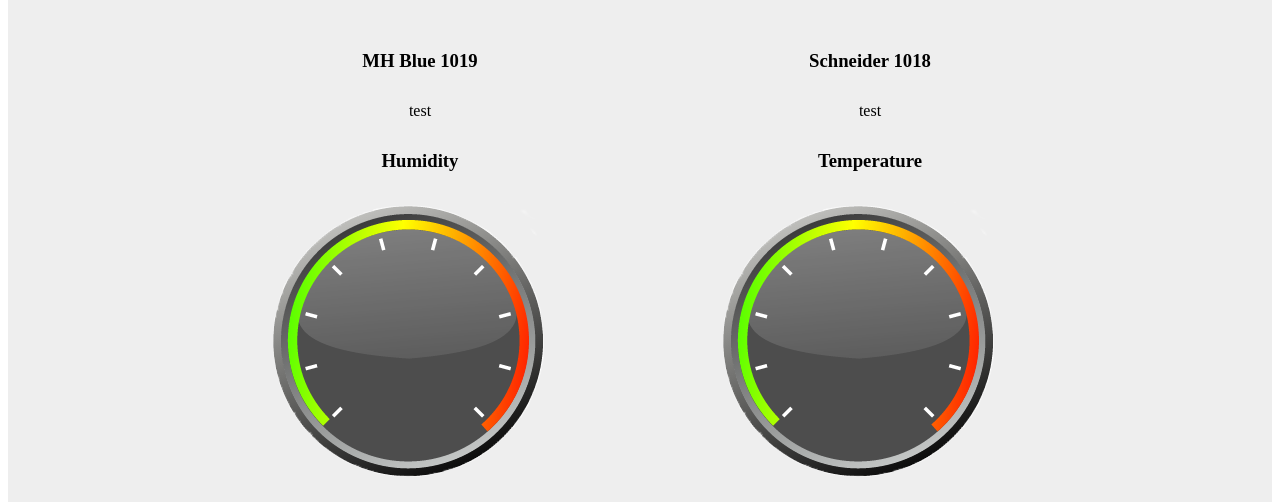
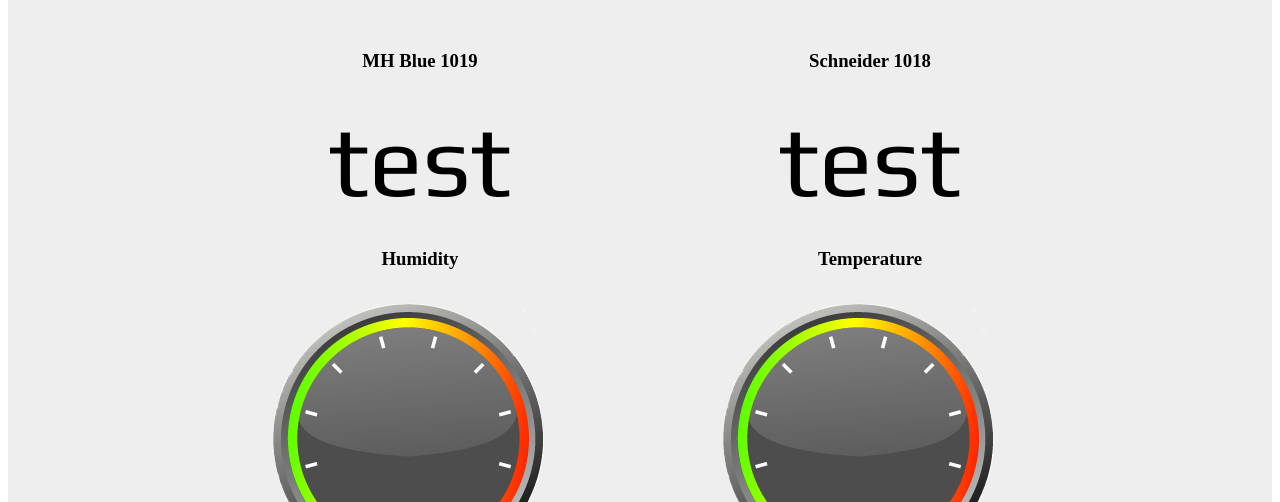
Before and after one commit to alicegugu/sensor_meter, a Django app: page / in a window 1280 px wide. Shown: the part 85-587 px from the top of the page. Run offline with Django 3.2, Linux system fonts and the light colour scheme; some libraries are stand-ins or nearby versions.

Commit message:
FEATURE update font and size

```diff
--- a/sensor_meter/static/css/meter.css
+++ b/sensor_meter/static/css/meter.css
@@ -90,20 +90,32 @@ canvas {
 
 #humidity_title
 {
-	margin: 30px 30px 30px 30px
+	margin: 30px 30px 30px 30px;
 }
 
 #temperature_title
 {
-	margin: 30px 30px 30px 30px
+	margin: 30px 30px 30px 30px;
 }
 
 #mh_title
 {
-	margin: 30px 30px 30px 30px
+	margin: 30px 30px 30px 30px;
 }
 
 #schneider_title
 {
-	margin: 30px 30px 30px 30px
+	margin: 30px 30px 30px 30px;
 }
+
+#mh_blue
+{
+	font-family: 'Play', sans-serif;
+	font-size: 100px;
+}
+
+#schneider
+{
+	font-family: 'Play', sans-serif;
+	font-size: 100px;
+}
--- a/sensor_meter/template/basic.html
+++ b/sensor_meter/template/basic.html
@@ -4,8 +4,8 @@
 {% load staticfiles %}
 <html lang="en">
 	<head>
+		<link href='http://fonts.googleapis.com/css?family=Play' rel='stylesheet' type='text/css'>
 		<title>Hello Sensor meters</title>
-
 		<link rel="stylesheet" href="/static/css/meter.css">
 		<script type="text/javascript" src="http://code.jquery.com/jquery-1.11.0.min.js"></script>
 		<script src="http://d23cj0cdvyoxg0.cloudfront.net/xivelyjs-1.0.4.min.js"></script>
@@ -29,7 +29,7 @@
 			<div id="colume1">
 				<div align="center">
 					<h3 id="mh_title">MH Blue 1019</h3>
-					<div id="mh_blue">test</div>
+					<div ><font id="mh_blue" class="digits" size="200">test</font></div>
 				</div>
 				<div id="sensor_value1" align="center">
 					<h3 id="humidity_title">Humidity</h3>
@@ -40,7 +40,7 @@
 			<div id="colume2">
 				<div align="center">
 					<h3 id="schneider_title">Schneider 1018</h3>
-					<div id="schneider">test</div>
+					<div ><font id="schneider" class="digits" size="200">test</font></div>
 				</div>
 				<div id="sensor_value2" align="center">
 					<h3 id="temperature_title">Temperature</h3>
```
